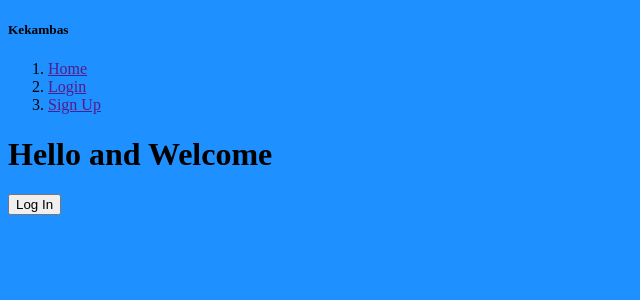
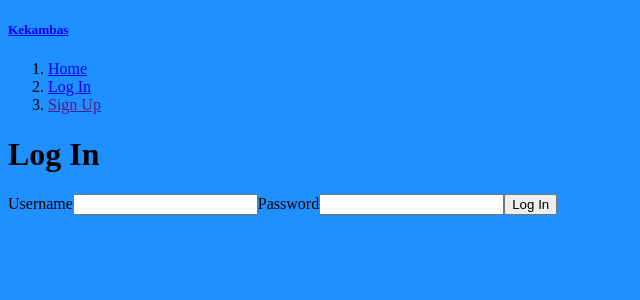
Before and after one commit to desng5/quiz_app_api, a React (Vite) app: page /login in a window 1280 px wide. Shown: the top 300 px of the page, without its empty margins (0-640 px from the left). Built offline with nearby package versions, Linux system fonts and the light colour scheme.

Commit message:
login, app, home, postcards

```diff
--- a/package.json
+++ b/package.json
@@ -11,7 +11,8 @@
   },
   "dependencies": {
     "react": "^18.2.0",
-    "react-dom": "^18.2.0"
+    "react-dom": "^18.2.0",
+    "react-router-dom": "^6.14.0"
   },
   "devDependencies": {
     "@types/react": "^18.0.37",
--- a/src/App.tsx
+++ b/src/App.tsx
@@ -1,28 +1,33 @@
-import { useState, MouseEvent } from "react";
-import Navigation from './components/Navigation';
-import Home from './views/Home'
-import LoggedOut from './views/LoggedOut'
-
+import { useState } from "react";
+import { Routes, Route } from "react-router-dom";
+import Navigation from "./components/Navigation";
+import Home from "./views/Home";
+import Login from "./views/Login";
+import UserType from "./types/auth";
 
 export default function App() {
-  const [isLoggedIn, setLoggedIn] = useState(false)
+  const [isLoggedIn, setLoggedIn] = useState(false);
+  const [loggedInUser, setLoggedInUser] = useState<UserType | null>(null);
 
-  const name: string = 'Brian';
+  const logUserIn = (user: UserType): void => {
+    setLoggedIn(true);
+    setLoggedInUser(user);
+  };
 
-  const handleClick = (_: MouseEvent): void => {
-    setLoggedIn(!isLoggedIn)
-  }
+  const logUserOut = (): void => {
+    setLoggedIn(false);
+    setLoggedInUser(null);
+  };
 
   return (
     <div>
-      <Navigation isLoggedIn={isLoggedIn} />
+      <Navigation isLoggedIn={isLoggedIn} logUserOut={logUserOut} />
       <div>
-        {isLoggedIn ? (
-          <Home name={name} handleClick={handleClick}/>
-        ) : (
-          <LoggedOut handleClick={handleClick} />
-        )}
+        <Routes>
+          <Route path="/" element={<Home user={loggedInUser} />} />
+          <Route path="/login" element={<Login logUserIn={logUserIn} />} />
+        </Routes>
       </div>
     </div>
-  )
+  );
 }
--- a/src/components/Navigation.tsx
+++ b/src/components/Navigation.tsx
@@ -1,22 +1,39 @@
+import { Link } from "react-router-dom"
+
 type NavigationProps = {
     isLoggedIn: boolean
-}
+    logUserOut: () => void;
+};
 
-export default function Navigation({ isLoggedIn }: NavigationProps) {
+export default function Navigation({ isLoggedIn, logUserOut }: NavigationProps) {
     return (
         <div>
-            <h5>Kekambas</h5>
+            <Link to="/">
+                <h5>Kekambas</h5>
+            </Link>
             <ol>
-                <li><a href="">Home</a></li>
+                <li>
+                    <Link to="/">Home</Link>
+                </li>
                 {isLoggedIn ? (
                     <>
-                        <li><a href="">Log Out</a></li>
-                        <li><a href="">Create Post</a></li>
+                        <li>
+                            <Link to="/" onClick={logUserOut}>
+                                Log Out
+                            </Link>
+                        </li>
+                        <li>
+                            <a href="">Create Post</a>
+                        </li>
                     </>
                 ) : (
                     <>
-                        <li><a href="">Login</a></li>
-                        <li><a href="">Sign Up</a></li>
+                        <li>
+                            <Link to="/login">Log In</Link>
+                        </li>
+                        <li>
+                            <a href="">Sign Up</a>
+                        </li>
                     </>
                 )}
             </ol>
--- /dev/null
+++ b/src/components/PostCard.tsx
@@ -0,0 +1,19 @@
+import PostType from "../types/posts";
+
+type PostCardProps = {
+    post: PostType;
+};
+
+export default function PostCard ({ post}: PostCardProps) {
+    return (
+        <div className="mt-3">
+            <div>
+                <div>{post.title}</div>
+                <div>{post.body}</div>
+                <div>By user</div>
+                <div>Date Created:</div>
+            </div>
+        </div>
+
+    )
+}
--- a/src/components/PostForm.tsx
+++ b/src/components/PostForm.tsx
@@ -1,14 +1,10 @@
 import { FormEvent, ChangeEvent } from "react"
-
-type Post = {
-    id: number;
-    title: string;
-}
+import PostType from "../types/posts";
 
 type PostFormProps = {
-    handleSubmit: (e:FormEvent) => void
-    handleChange:(e:ChangeEvent<HTMLInputElement>) => void
-    newPost: Post;
+    handleSubmit: (e: FormEvent) => void
+    handleChange: (e: ChangeEvent<HTMLInputElement>) => void
+    newPost: PostType;
 };
 
 export default function PostForm({
@@ -16,15 +12,22 @@ export default function PostForm({
     handleChange,
     newPost
 }:
-PostFormProps) {
+    PostFormProps) {
     return (
         <form onSubmit={handleSubmit}>
             <label>Title</label>
             <input
-            type="text"
-            name="title"
-            onChange={handleChange}
-            value={newPost.title}
+                type="text"
+                name="title"
+                onChange={handleChange}
+                value={newPost.title}
+            />
+            <label>Body</label>
+            <input
+                type="text"
+                name="body"
+                onChange={handleChange}
+                value={newPost.body}
             />
             <button type="submit">Create Post</button>
         </form>
--- a/src/main.tsx
+++ b/src/main.tsx
@@ -1,10 +1,13 @@
 import React from 'react'
 import ReactDOM from 'react-dom/client'
-import App from './App.tsx'
+import { BrowserRouter } from "react-router-dom"
+import App from './App'
 import './index.css'
 
 ReactDOM.createRoot(document.getElementById('root') as HTMLElement).render(
   <React.StrictMode>
-    <App />
-  </React.StrictMode>,
-)
+    <BrowserRouter>
+      <App />
+    </BrowserRouter>
+  </React.StrictMode>
+);
--- /dev/null
+++ b/src/types/auth.ts
@@ -0,0 +1,10 @@
+type UserType = {
+    id: number;
+    username: string;
+    password?: string;
+    firstName?: string;
+    lastName?: string;
+    email?: string;
+};
+
+export default UserType;
--- /dev/null
+++ b/src/types/posts.ts
@@ -0,0 +1,7 @@
+type PostType = {
+    id: number;
+    title: string;
+    body: string;
+};
+
+export default PostType;
--- a/src/views/Home.tsx
+++ b/src/views/Home.tsx
@@ -1,45 +1,65 @@
-import { FormEvent, MouseEvent, useState, ChangeEvent } from "react";
-import PostForm from "../components/PostForm"
-
-type Post = {
-    id: number;
-    title: string;
-}
+import { useState, MouseEvent, FormEvent, ChangeEvent } from "react";
+import PostCard from "../components/PostCard";
+import PostForm from "../components/PostForm";
+import PostType from "../types/posts";
+import UserType from "../types/auth";
 
 type HomeProps = {
-    name: string;
-    handleClick: (e: MouseEvent) => void;
+  user: UserType | null;
+  handleClick?: (e: MouseEvent) => void;
 };
 
-export default function Home({ name, handleClick }: HomeProps) {
-    const [posts, setPosts] = useState<Post[]>([]);
-    const [newPost, setNewPost] = useState<Post>({ id: 1, title: " " });
+export default function Home({ user }: HomeProps) {
+  const [posts, setPosts] = useState<PostType[]>([]);
+  const [newPost, setNewPost] = useState<PostType>({
+    id: 1,
+    title: "",
+    body: "",
+  });
+  const [displayForm, setDisplayForm] = useState(false);
 
-    const handleFormSubmit = (event: FormEvent): void => {
-        event.preventDefault();
+  const handleFormSubmit = (e: FormEvent): void => {
+    e.preventDefault();
 
     setPosts([...posts, newPost]);
-        setNewPost({ id: (posts.length + 2), title: '' })
-    }
+    setNewPost({ id: posts.length + 2, title: "", body: "" });
+    setDisplayForm(false);
+  };
 
-    const handleInputChange = (event: ChangeEvent<HTMLInputElement>): void => {
-        console.log(event.target.name, event.target.value)
-        setNewPost({ ...newPost, [event.target.name]: event.target.value })
-    }
+  const handleInputChange = (e: ChangeEvent<HTMLInputElement>): void => {
+    console.log(e.target.name, e.target.value);
+    setNewPost({ ...newPost, [e.target.name]: e.target.value });
+  };
 
   return (
     <>
-            <h1>Hello {name.toUpperCase()}</h1>
-            <button onClick={handleClick}>Log Out</button>
-            <PostForm handleSubmit={handleFormSubmit}
+      <h1>
+        Hello {user?.firstName} {user?.lastName}
+      </h1>
+      {user && (
+        <button
+          onClick={() => {
+            setDisplayForm(!displayForm);
+          }}>
+          {displayForm ? "Close X" : "Compose +"}
+        </button>
+      )}
+      {displayForm && (
+        <PostForm
+          handleSubmit={handleFormSubmit}
           newPost={newPost}
           handleChange={handleInputChange}
         />
-
+      )}
       {posts.map((p) => (
-                <li key={p.id}>{p.title}</li>
+        <PostCard key={p.id} post={p} />
       ))}
-            <button onClick={() => {setPosts([])}}>Clear All Posts</button>
+      <button
+        onClick={() => {
+          setPosts([]);
+        }}>
+        Clear All Posts
+      </button>
     </>
   );
 }
--- /dev/null
+++ b/src/views/Login.tsx
@@ -0,0 +1,65 @@
+import { useState, ChangeEvent, FormEvent } from "react";
+import { useNavigate } from "react-router-dom";
+import UserType from "../types/auth";
+
+type LoginProps = {
+  logUserIn: (user: UserType) => void;
+};
+
+export default function Login({ logUserIn }: LoginProps) {
+  const navigate = useNavigate();
+  const [user, setUser] = useState<UserType>({
+    id: 1,
+    username: "",
+    password: "",
+  });
+
+  const handleInputChange = (e: ChangeEvent<HTMLInputElement>): void => {
+    setUser({ ...user, [e.target.name]: e.target.value });
+  };
+  const handleFormSubmit = (e: FormEvent<HTMLFormElement>): void => {
+    e.preventDefault();
+
+    const firstNames = ["Bob", "Rob", "Adam", "Sally", "Julie"];
+    const lastNames = ["Smith", "Robert", "Johnson", "Jackson", "Lee"];
+    const randomFirstName =
+      firstNames[Math.floor(Math.random() * firstNames.length)];
+    const randomLastName =
+      lastNames[Math.floor(Math.random() * lastNames.length)];
+    const randomEmail =
+      randomFirstName[0].toLowerCase() +
+      randomLastName.toLowerCase() +
+      "@codingtemple.lol";
+
+    logUserIn({
+      ...user,
+      firstName: randomFirstName,
+      lastName: randomLastName,
+      email: randomEmail,
+    });
+    navigate("/");
+  };
+
+  return (
+    <>
+      <h1>Log In</h1>
+      <form onSubmit={handleFormSubmit}>
+        <label>Username</label>
+        <input
+          type="text"
+          name="username"
+          value={user.username}
+          onChange={handleInputChange}
+        />
+        <label>Password</label>
+        <input
+          type="password"
+          name="password"
+          value={user.password}
+          onChange={handleInputChange}
+        />
+        <button type="submit">Log In</button>
+      </form>
+    </>
+  );
+}
```
Also changed, not shown: 1 other file (tests, documents, lock files or other folders). Lines whose indentation alone changed are shown as unchanged.
